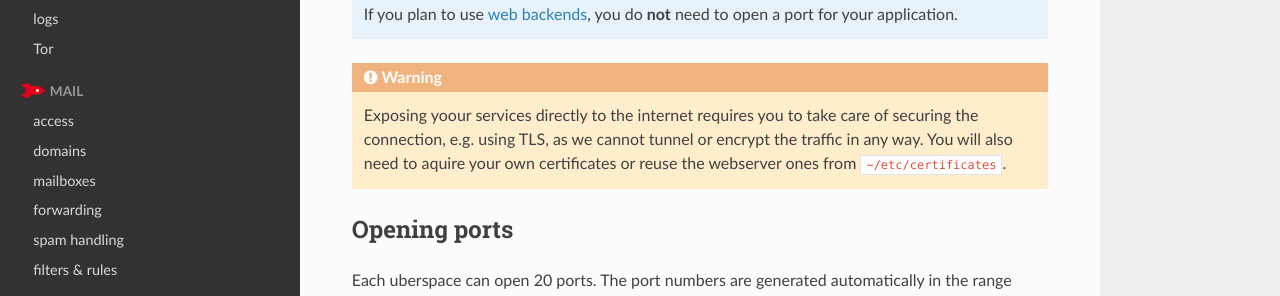
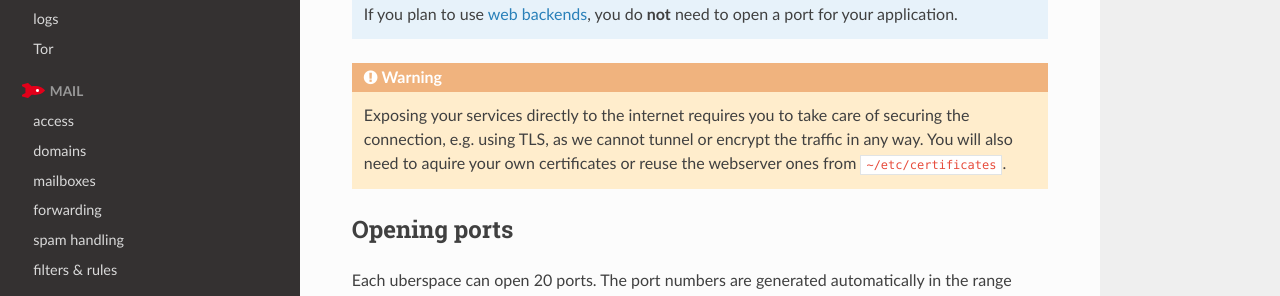
Before and after one commit to Uberspace/manual, a Sphinx documentation site: the page built from source/basics-ports.rst, in a window 1280 px wide and 900 px high. Shown: the part 366-662 px from the top of the window. Built offline with Sphinx 7.4.7 and the Read the Docs theme 2.0.0, drawn with Linux system fonts in a browser that asks for light colours.

Commit message:
fix typo on ports page

```diff
--- a/source/basics-ports.rst
+++ b/source/basics-ports.rst
@@ -13,7 +13,7 @@
 
 .. note:: If you plan to use :doc:`web backends <web-backends>`, you do **not** need to open a port for your application.
 
-.. warning:: Exposing yoour services directly to the internet requires you to take care of securing the connection, e.g. using TLS, as we cannot tunnel or encrypt the traffic in any way. You will also need to aquire your own certificates or reuse the webserver ones from ``~/etc/certificates``.
+.. warning:: Exposing your services directly to the internet requires you to take care of securing the connection, e.g. using TLS, as we cannot tunnel or encrypt the traffic in any way. You will also need to aquire your own certificates or reuse the webserver ones from ``~/etc/certificates``.
 
 Opening ports
 =============
```
